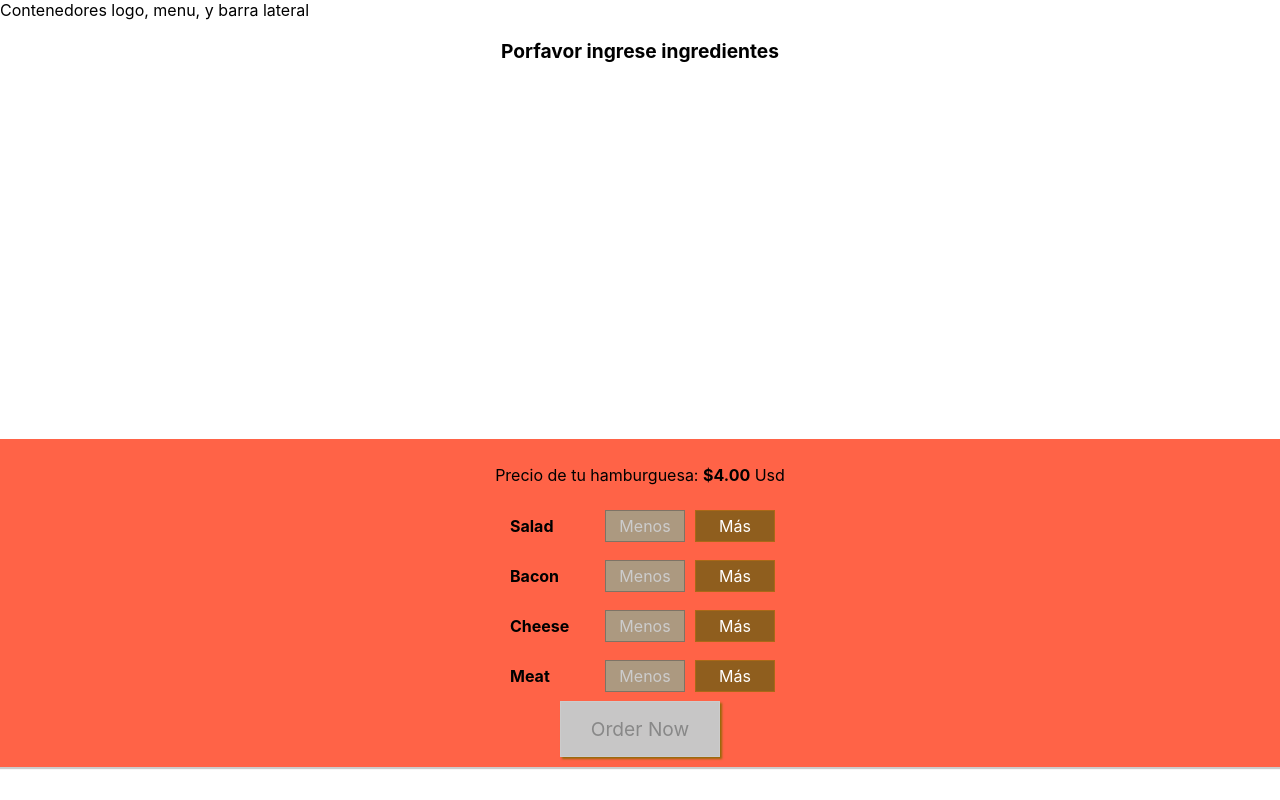
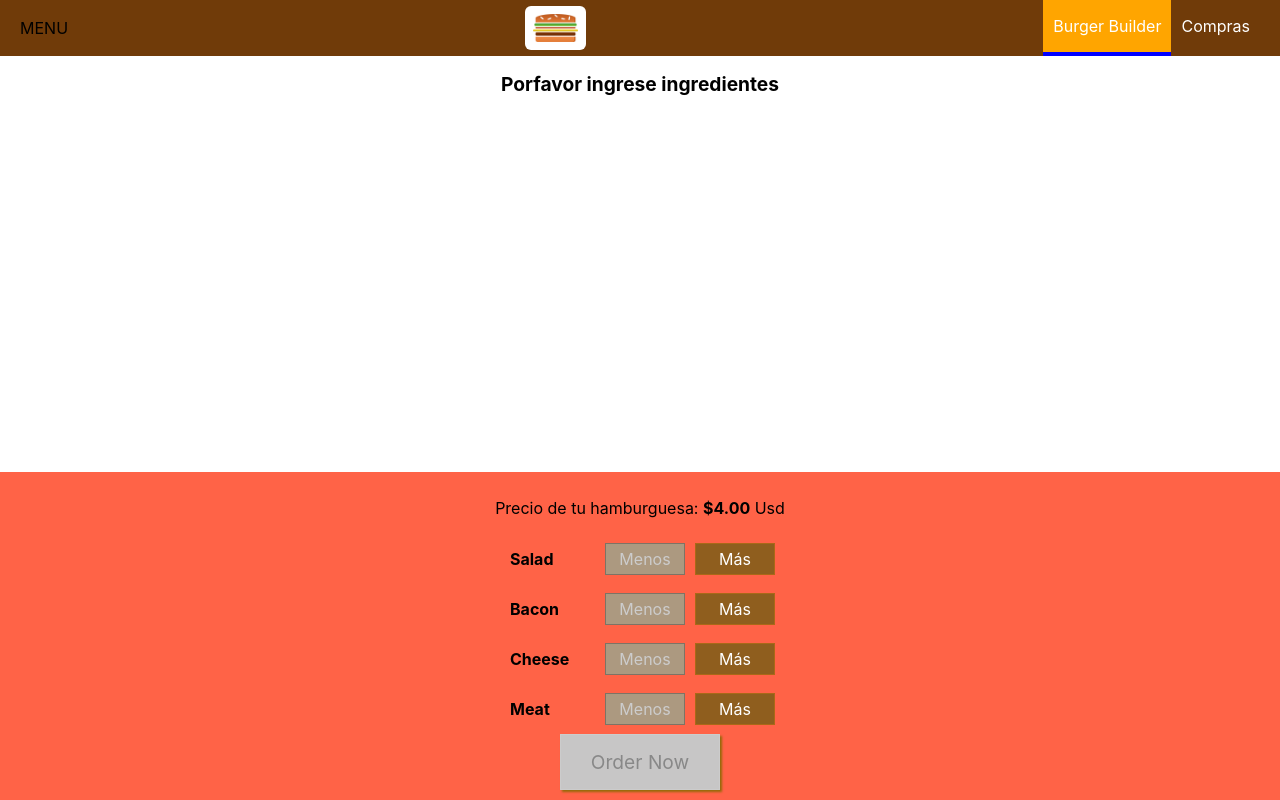
Before and after one commit to filipsm94/learn-reactjs, a React app: page / in a window 1280 px wide. Built offline with nearby package versions, Linux system fonts and the light colour scheme.

Commit message:
add navigation bar, and logo

```diff
--- a/src/components/Layout/layout.js
+++ b/src/components/Layout/layout.js
@@ -1,12 +1,12 @@
 import React from 'react';
 import Fake from '../../hoc/fake';
+import Toolbar from '../navigation/toolbar/toolbar';
+import classes from './layout.module.css';
 
 const layout = (props) => (
     <Fake>
-        <div>
-            Contenedores logo, menu, y barra lateral
-        </div>
-        <main>
+        <Toolbar />
+        <main className={classes.Content}>
             {props.children}
         </main>
     </Fake>
--- /dev/null
+++ b/src/components/Layout/layout.module.css
@@ -0,0 +1,3 @@
+.Content{
+    margin-top: 72px;
+}
--- /dev/null
+++ b/src/components/logo/logo.js
@@ -0,0 +1,11 @@
+import React from 'react';
+import urlLogo from '../../assets/logo/burger-logo.png';
+import classes from './logo.module.css';
+
+const logo = () => (
+    <div className={classes.Logo}>
+        <img  src={urlLogo} alt="logo" />
+    </div>
+)
+
+export default logo;
--- /dev/null
+++ b/src/components/logo/logo.module.css
@@ -0,0 +1,11 @@
+.Logo{
+    background-color: white;
+    padding: 8px;
+    height: 80%;
+    box-sizing: border-box;
+    border-radius: 6px;
+}
+
+.Logo img{
+    height: 100%;
+}
--- /dev/null
+++ b/src/components/navigation/navigationItems/navigationItem/navigationItem.js
@@ -0,0 +1,10 @@
+import React from 'react';
+import classes from './navigationItem.module.css';
+
+const navigationItem = (props) => (
+    <li className={classes.NavigationItem}>
+        <a href={props.link} className={props.active ? classes.active : null}>{props.children}</a>
+    </li>
+)
+
+export default navigationItem;
--- /dev/null
+++ b/src/components/navigation/navigationItems/navigationItem/navigationItem.module.css
@@ -0,0 +1,25 @@
+.NavigationItem{
+    margin: 0;
+    box-sizing: border-box;
+    display: flex;
+    height: 100%;
+    align-items: center;
+}
+
+.NavigationItem a {
+    color: white;
+    text-decoration: none;
+    height: 100%;
+    padding: 16px 10px;
+    border-bottom: 4px solid transparent;
+    box-sizing: border-box;
+    display: block;
+}
+
+.NavigationItem a:hover,
+.NavigationItem a:active,
+.NavigationItem a.active {
+    background-color: orange;
+    border-bottom: 4px solid blue;
+    color: white;
+}
--- /dev/null
+++ b/src/components/navigation/navigationItems/navigationItems.js
@@ -0,0 +1,12 @@
+import React from 'react';
+import NavigationItem from './navigationItem/navigationItem';
+import classes from './navigationItems.module.css';
+
+const navigationItems = () => (
+    <ul className={classes.NavigationItems}>
+        <NavigationItem link="/" active>Burger Builder</NavigationItem>
+        <NavigationItem link="/">Compras</NavigationItem>
+    </ul>
+)
+
+export default navigationItems;
--- /dev/null
+++ b/src/components/navigation/navigationItems/navigationItems.module.css
@@ -0,0 +1,8 @@
+.NavigationItems{
+    margin: 0;
+    padding: 0;
+    list-style: none;
+    display: flex;
+    align-items: center;
+    height: 100%;
+}
--- a/src/components/navigation/toolbar/toolbar.js
+++ b/src/components/navigation/toolbar/toolbar.js
@@ -1,7 +1,16 @@
 import React from 'react';
+import classes from './toolbar.module.css';
+import Logo from '../../logo/logo';
+import NavigationItems from '../navigationItems/navigationItems'
 
-const tollbar = () => {
-
-}
+const toolbar = (props) => (
+    <header className={classes.Toolbar}>
+        <div>MENU</div>
+        <Logo></Logo>
+        <nav>
+            <NavigationItems></NavigationItems>
+        </nav>
+    </header>
+);
 
 export default toolbar;
```
Also changed, not shown: src/assets/logo/burger-logo.png (added).
